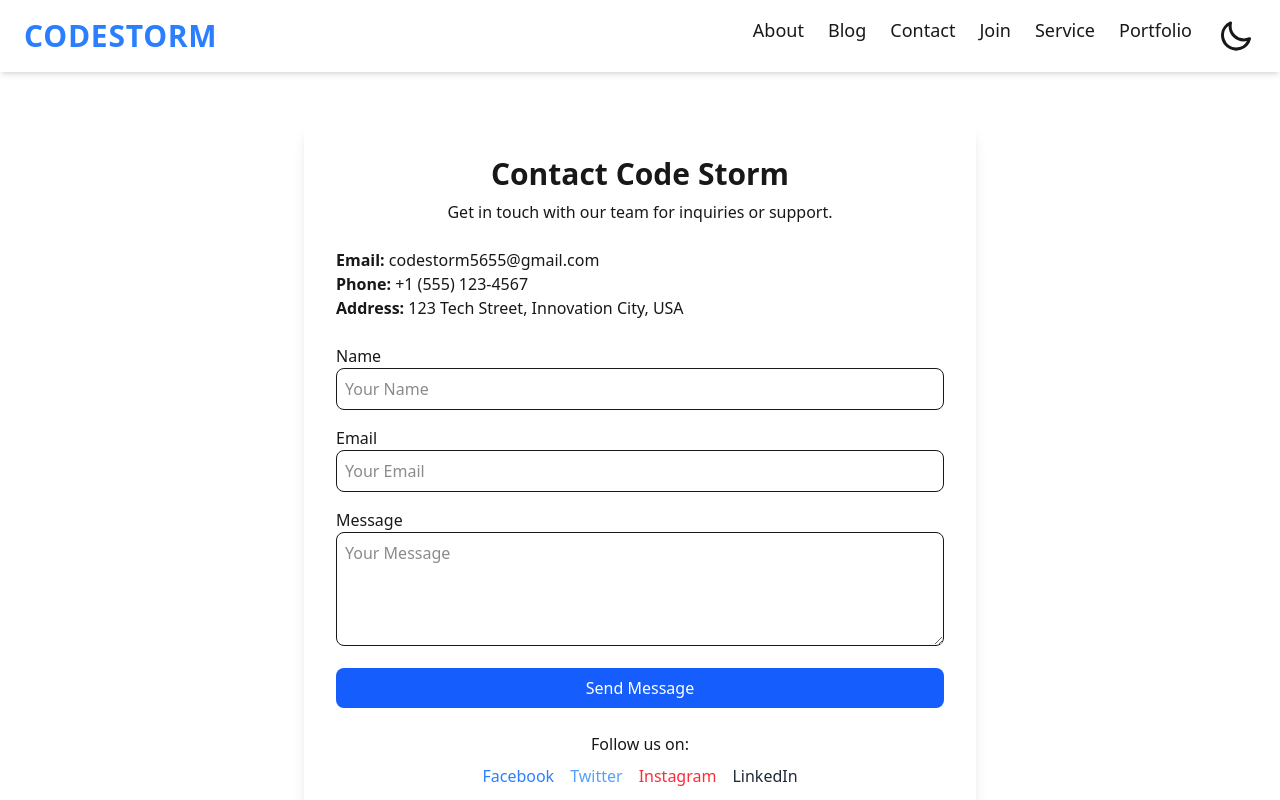
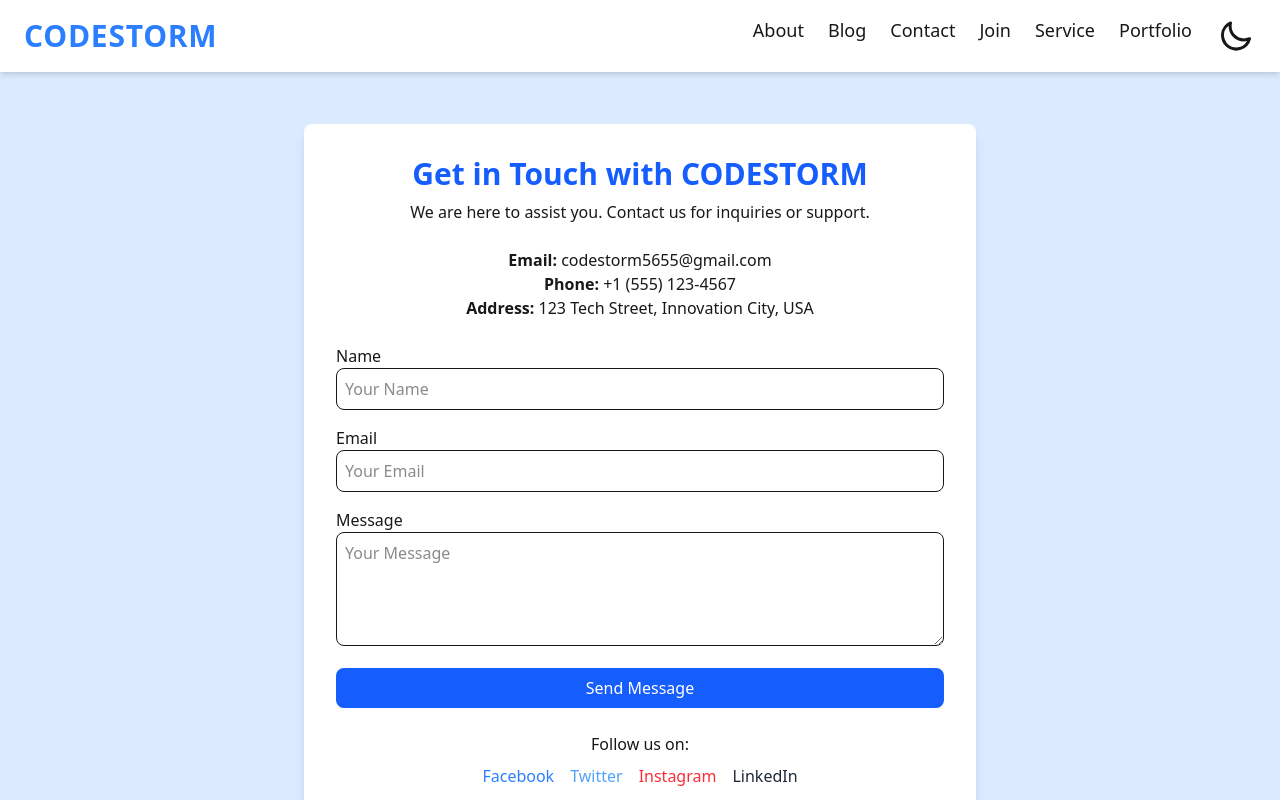
Before and after one commit to rishikesh-babu/Lumino, a React (Vite) app in the folder frontend/: page /contact in a window 1280 px wide. Shown: the top 800 px of the page. Built offline with nearby package versions, Linux system fonts and the light colour scheme.

Commit message:
techhomw

```diff
--- a/frontend/src/pages/Contact.jsx
+++ b/frontend/src/pages/Contact.jsx
@@ -15,28 +15,28 @@ function Contact() {
         e.preventDefault();
 
         // Send email using "mailto:"
-        const subject = encodeURIComponent("Customer Feedback - Code Storm");
+        const subject = encodeURIComponent("Customer Inquiry - CODESTORM");
         const body = encodeURIComponent(
             `Name: ${formData.name}\nEmail: ${formData.email}\n\nMessage:\n${formData.message}`
         );
-        window.location.href = `mailto:ivansharofer@5455@gmail.com?subject=${subject}&body=${body}`;
+        window.location.href = `mailto:codestorm5655@gmail.com?subject=${subject}&body=${body}`;
         setFormData({
             name: "",
             email: "",
             message: "",
-        })
+        });
 
-        alert("Thank you for your feedback! We will get back to you soon.");
+        alert("Thank you for reaching out! We will get back to you soon.");
     };
 
     return (
-        <div className="min-h-screen flex flex-col items-center justify-center p-6">
-            <div className=" shadow-lg rounded-lg p-8 max-w-2xl w-full">
-                <h2 className="text-3xl font-bold text-center">Contact Code Storm</h2>
-                <p className="text-center mt-2">Get in touch with our team for inquiries or support.</p>
+        <div className="min-h-screen flex flex-col items-center justify-center p-6 bg-blue-100">
+            <div className="shadow-lg rounded-lg p-8 max-w-2xl w-full bg-white">
+                <h2 className="text-3xl font-bold text-center text-blue-600">Get in Touch with CODESTORM</h2>
+                <p className="text-center mt-2">We are here to assist you. Contact us for inquiries or support.</p>
 
                 {/* Company Contact Info */}
-                <div className="mt-6">
+                <div className="mt-6 text-center">
                     <p><strong>Email:</strong> codestorm5655@gmail.com</p>
                     <p><strong>Phone:</strong> +1 (555) 123-4567</p>
                     <p><strong>Address:</strong> 123 Tech Street, Innovation City, USA</p>
--- a/frontend/src/pages/Home.jsx
+++ b/frontend/src/pages/Home.jsx
@@ -28,7 +28,7 @@ const caseStudies = [
       "Code Storm transformed our digital presence! We saw an instant boost in website visitors and leads.",
     clientName: "Jane Doe",
     clientRole: "CMO, TechNova Solutions",
-    image: "/images/case-study-1.jpg",
+    image: "https://images.squarespace-cdn.com/content/v1/62ae1b5b6198473d6821a4be/e5acd3f5-61d3-4677-939e-2f5c5f04c670/Artwork46_TechStorn.jpg",
   },
   {
     id: 2,
```
